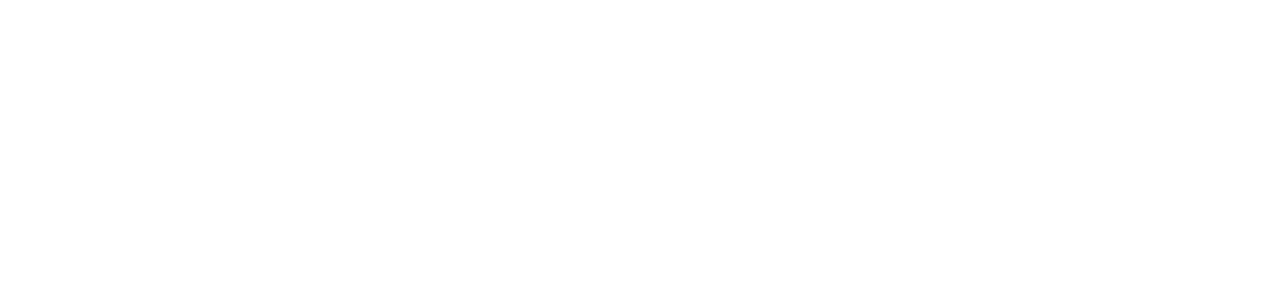
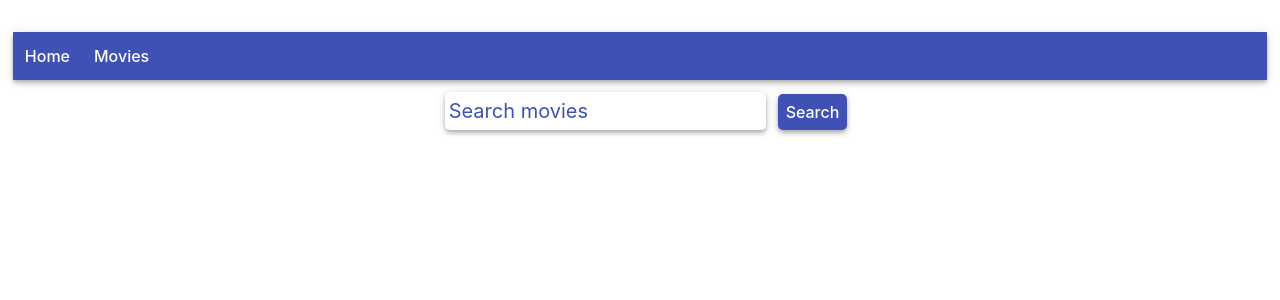
Before and after one commit to Szumapman/goit-react-hw-05-movies, a React (Vite) app: page /goit-react-hw-05-movies/movies in a window 1280 px wide. Before the commit this address had no page. Shown: the top 300 px of the page. Built offline with nearby package versions, Linux system fonts and the light colour scheme.

Commit message:
add base path

```diff
--- a/src/components/App.tsx
+++ b/src/components/App.tsx
@@ -1,7 +1,9 @@
 import { Route, Routes } from 'react-router-dom'
-import { lazy, Suspense } from 'react'
+import { lazy } from 'react'
 import './App.css'
 import { SharedLayout } from './SharedLayout'
+import BASE_PATH from '../constants/BASE_PATH'
+
 const Home = lazy(() => import('../pages/Home'));
 const Movies = lazy(() => import('../pages/Movies'));
 const MovieDetails = lazy(() => import('../pages/MovieDetails'));
@@ -10,9 +12,8 @@
 
 export const App = () => {
   return (
-    <Suspense fallback={<div>Loading...</div>}>
       <Routes>
-        <Route path='/' element={<SharedLayout />}>
+        <Route path={BASE_PATH} element={<SharedLayout />}>
           <Route index element={<Home />} />
           <Route path='movies' element={<Movies />} />
           <Route path="movies/:movieId" element={<MovieDetails />} >
@@ -21,6 +22,5 @@
           </Route>
         </Route>
       </Routes>
-    </Suspense>
   );
 };
--- a/src/components/MovieList.tsx
+++ b/src/components/MovieList.tsx
@@ -4,6 +4,7 @@
 import { PosterURL } from "../utils/APILinks";
 import { useEffect, useRef } from "react";
 import css from './MovieList.module.css'
+import BASE_PATH from "../constants/BASE_PATH";
 
 export const MovieList = (movies: MovieInterface[], location: any) => {
     const movieRefs = useRef<{ [key: number]: HTMLAnchorElement | null }>({});
@@ -19,7 +20,7 @@
         { movies.map(({ id, title, poster_path }) => (
             <li key={id} id={String(id)} className={css.movieListItem}>
                 <Link
-                    to={`/movies/${id}#${id}`}
+                    to={`${BASE_PATH}movies/${id}#${id}`}
                     state={{ from: { ...location, hash: `#${id}` } }}
                     ref={(ref) => {
                         if (ref) (movieRefs.current[id] = ref)
--- a/src/components/SharedLayout.tsx
+++ b/src/components/SharedLayout.tsx
@@ -1,5 +1,7 @@
 import { Outlet, NavLink } from "react-router-dom";
+import { Suspense } from "react";
 import css from './SharedLayout.module.css'
+import BASE_PATH from "../constants/BASE_PATH";
 
 export const SharedLayout = () => {
     return (
@@ -7,13 +9,15 @@
             <header className={css.topbar}>
                 <nav>
                     <ul className={css.navigation}>
-                        <li><NavLink to="/">Home</NavLink></li>
-                        <li><NavLink to="/movies">Movies</NavLink></li>
+                        <li><NavLink to={BASE_PATH}>Home</NavLink></li>
+                        <li><NavLink to={`${BASE_PATH}movies`}>Movies</NavLink></li>
                     </ul>
                 </nav>
             </header>
             <main>
-                <Outlet />
+                <Suspense fallback={<div>Loading...</div>}>
+                    <Outlet />
+                </Suspense>
             </main>
         </>
     );
--- /dev/null
+++ b/src/constants/BASE_PATH.ts
@@ -0,0 +1,3 @@
+const BASE_PATH = "/goit-react-hw-05-movies/";
+
+export default BASE_PATH;
--- a/vite.config.ts
+++ b/vite.config.ts
@@ -1,8 +1,9 @@
 import { defineConfig } from 'vite'
 import react from '@vitejs/plugin-react'
+import BASE_PATH from './src/constants/BASE_PATH'
 
 // https://vite.dev/config/
 export default defineConfig({
-  // base: '/goit-react-hw-05-movies/',
+  base: BASE_PATH,
   plugins: [react()],
 })
```
